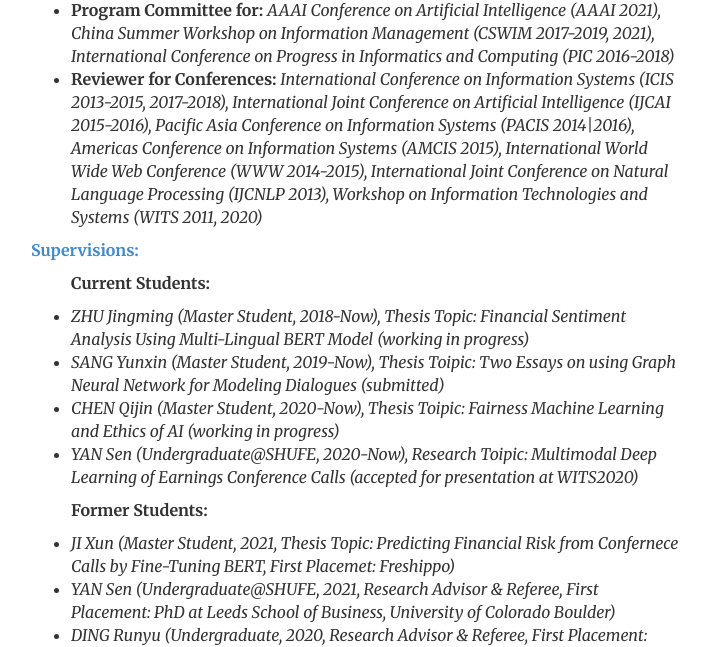
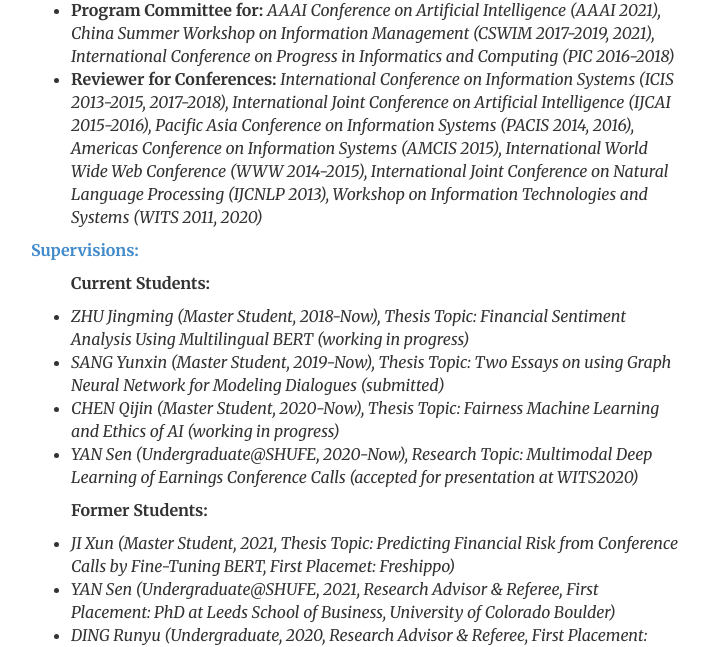
Before and after one commit to popeye007/popeye007.github.io, a Jekyll site: the page built from research/index.html, in a window 1280 px wide and 900 px high, scrolled down 1246 px. Shown: the part 191-838 px from the top of the window, without its empty margins (285-994 px from the left). Built offline with Jekyll 4.4.1, drawn with Linux system fonts in a browser that asks for light colours; comment, search, counter and statistics services are not loaded.

Commit message:
update cv

```diff
--- a/index.html
+++ b/index.html
@@ -15,7 +15,7 @@
 	</div>
 	<div itemscope itemtype="http://data-vocabulary.org/Person" class="col-sm-8">
 	<p class="lead">Hi, I'm <span itemprop="name">BAO Yang (鲍杨)</span>.
-	<a href="/files/CV_BaoYang.pdf" class="btn btn-default pull-right" title="Download CV as PDF">Download CV</a></p>
+	<a href="/files/ybao-cv-en.pdf" class="btn btn-default pull-right" title="Download CV as PDF">Download CV</a></p>
 	<p>I am currently an <span itemprop="title">Assistant Professor</span> in the Department of Management Information Systems, <a href="http://www.acem.sjtu.edu.cn/">Antai College of Economics and Management (ACEM)</a>, <span itemprop="affiliation"><a href="http://www.sjtu.edu.cn/">Shanghai Jiao Tong University (SJTU)</a></span>, <span itemprop="address" itemscope itemtype="http://data-vocabulary.org/Address"> <span itemprop="locality">Shanghai</span>, <span itemprop="country-name">China</span></span>. Before joining SJTU, I have worked as Research Fellow in the Division of Accounting, <a href="http://www.nbs.ntu.edu.sg/">Nanyang Business School</a>, <a href="http://www.ntu.edu.sg/">Nanyang Technological University</a>. I received my Ph.D. degree in <a href="http://www.comp.nus.edu.sg/is/">Information Systems</a> from <a href="http://www.nus.edu.sg/">National University of Singapore</a>, and bachelor & master degree in Management from <a href="http://www.nju.edu.cn/">Nanjing University</a>.</p>
 	<!-- <p><span style="color:red;">博士招生：</span> 2020年本人招收一名硕博连读/申请考核制博士生，详情见 <a href="http://yangbao.org/notes/2020/07/24/phd-position-available">[link]</a>。</p> -->
 	<!-- <p> My <a href="/files/cv-bao.pdf" title="Download CV as PDF">CV</a> </p> -->
--- a/research/index.html
+++ b/research/index.html
@@ -53,20 +53,20 @@
 		<li><B>Track Co-Chair for:</B> <I>Pacific Asia Conference on Information Systems (PACIS 2018)</I></li>
 		<li><B>Associate Editor for:</B> <I>International Conference on Information Systems (ICIS 2018-2019, 2021), Pacific Asia Conference on Information Systems (PACIS 2019)</I></li>
 		<li><B>Program Committee for:</B> <I>AAAI Conference on Artificial Intelligence (AAAI 2021), China Summer Workshop on Information Management (CSWIM 2017-2019, 2021), International Conference on Progress in Informatics and Computing (PIC 2016-2018)</I></li>
-		<li><B>Reviewer for Conferences:</B> <I>International Conference on Information Systems (ICIS 2013-2015, 2017-2018), International Joint Conference on Artificial Intelligence (IJCAI 2015-2016), Pacific Asia Conference on Information Systems (PACIS 2014|2016), Americas Conference on Information Systems (AMCIS 2015), International World Wide Web Conference (WWW 2014-2015), International Joint Conference on Natural Language Processing (IJCNLP 2013), Workshop on Information Technologies and Systems (WITS 2011, 2020)</I></li>
+		<li><B>Reviewer for Conferences:</B> <I>International Conference on Information Systems (ICIS 2013-2015, 2017-2018), International Joint Conference on Artificial Intelligence (IJCAI 2015-2016), Pacific Asia Conference on Information Systems (PACIS 2014, 2016), Americas Conference on Information Systems (AMCIS 2015), International World Wide Web Conference (WWW 2014-2015), International Joint Conference on Natural Language Processing (IJCNLP 2013), Workshop on Information Technologies and Systems (WITS 2011, 2020)</I></li>
 		</ul>
 
 	<p><strong><a name="Supervision">Supervisions:</a></strong><br>
 		<ul>
 			<p><b>Current Students:</b></p>
-			<li><i>ZHU Jingming (Master Student, 2018-Now), Thesis Topic: Financial Sentiment Analysis Using Multi-Lingual BERT Model (working in progress)</i></li>
-			<li><i>SANG Yunxin (Master Student, 2019-Now), Thesis Toipic: Two Essays on using Graph Neural Network for Modeling Dialogues (submitted)</i></li>
-			<li><i>CHEN Qijin (Master Student, 2020-Now), Thesis Toipic: Fairness Machine Learning and Ethics of AI (working in progress)</i></li>
-			<li><i>YAN Sen (Undergraduate@SHUFE, 2020-Now), Research Toipic: Multimodal Deep Learning of Earnings Conference Calls (accepted for presentation at WITS2020)</i></li>
+			<li><i>ZHU Jingming (Master Student, 2018-Now), Thesis Topic: Financial Sentiment Analysis Using Multilingual BERT (working in progress)</i></li>
+			<li><i>SANG Yunxin (Master Student, 2019-Now), Thesis Topic: Two Essays on using Graph Neural Network for Modeling Dialogues (submitted)</i></li>
+			<li><i>CHEN Qijin (Master Student, 2020-Now), Thesis Topic: Fairness Machine Learning and Ethics of AI (working in progress)</i></li>
+			<li><i>YAN Sen (Undergraduate@SHUFE, 2020-Now), Research Topic: Multimodal Deep Learning of Earnings Conference Calls (accepted for presentation at WITS2020)</i></li>
 		</ul>
 		<ul>
 			<p><b>Former Students:</b></p>
-			<li><i>JI Xun (Master Student, 2021, Thesis Topic: Predicting Financial Risk from Confernece Calls by Fine-Tuning BERT, First Placemet: Freshippo)</i></li>
+			<li><i>JI Xun (Master Student, 2021, Thesis Topic: Predicting Financial Risk from Conference Calls by Fine-Tuning BERT, First Placemet: Freshippo)</i></li>
 			<li><i>YAN Sen (Undergraduate@SHUFE, 2021, Research Advisor & Referee, First Placement: PhD at Leeds School of Business, University of Colorado Boulder)</i></li>
 			<li><i>DING Runyu (Undergraduate, 2020, Research Advisor & Referee, First Placement: Master of Global Management, The University of Hong Kong)</i></li>
 			<li><i>JIANG Jiayi (Undergraduate, 2020, Thesis Supervisor, First Placement: Master in Management, Tsinghua University)</i></li>
```
Also changed, not shown: 2 other files.
